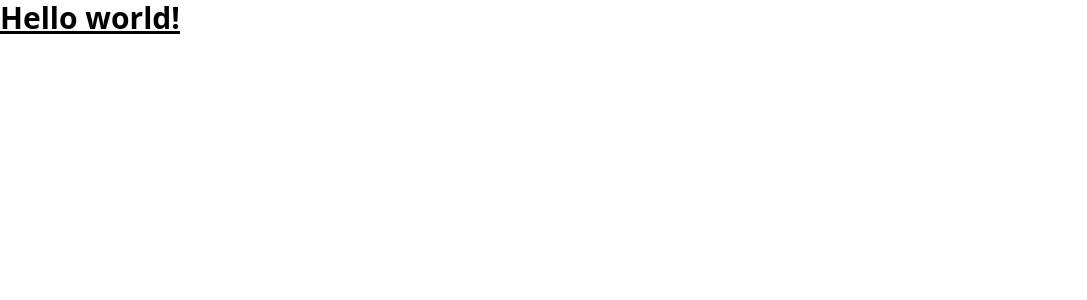
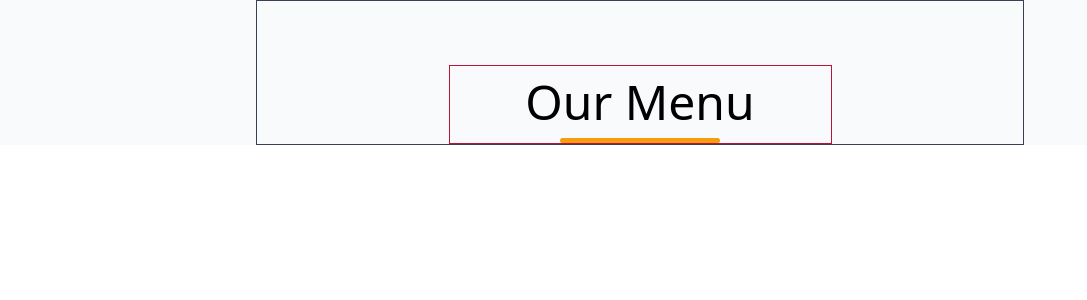
Before and after one commit to BRivasTorres/Practicas-con-react, a React (Vite) app in the folder Menu/: page / in a window 1280 px wide. Shown: the top 300 px of the page, without its empty margins (0-1087 px from the left). Built offline with nearby package versions, Linux system fonts and the light colour scheme.

Commit message:
docs(Menu) : adding Categories and filter the menu

```diff
--- a/Menu/src/App.jsx
+++ b/Menu/src/App.jsx
@@ -1,8 +1,10 @@
+import Menu from "./components/Menu";
+
 function App() {
 	return (
-		<>
-			<h1 className="text-3xl font-bold underline">Hello world!</h1>
-		</>
+		<div className="bg-[#F8FAFC]">
+			<Menu />
+		</div>
 	);
 }
 
--- /dev/null
+++ b/Menu/src/components/Categories.jsx
@@ -0,0 +1,10 @@
+const Categories = () => {
+	return (
+		<div className="border border-rose-700 w-[50%] m-auto mt-[2rem] ">
+			<h2 className="text-[3rem] text-center ">Our Menu</h2>
+			<div className="w-[160px] h-[5px] rounded mx-auto bg-orange-menu"></div>
+		</div>
+	);
+};
+
+export default Categories;
--- /dev/null
+++ b/Menu/src/components/Menu.jsx
@@ -0,0 +1,11 @@
+import Categories from "./Categories";
+
+const Menu = () => {
+	return (
+		<div className="w-[60%] mx-auto pt-[2rem] border border-gray-700 ">
+			<Categories />
+		</div>
+	);
+};
+
+export default Menu;
--- a/Menu/tailwind.config.js
+++ b/Menu/tailwind.config.js
@@ -2,7 +2,11 @@
 export default {
 	content: ["./index.html", "./src/**/*.{js,ts,jsx,tsx}"],
 	theme: {
-		extend: {},
+		extend: {
+			backgroundColor: {
+				"orange-menu": "#F59E0B",
+			},
+		},
 	},
 	plugins: [],
 };
```
